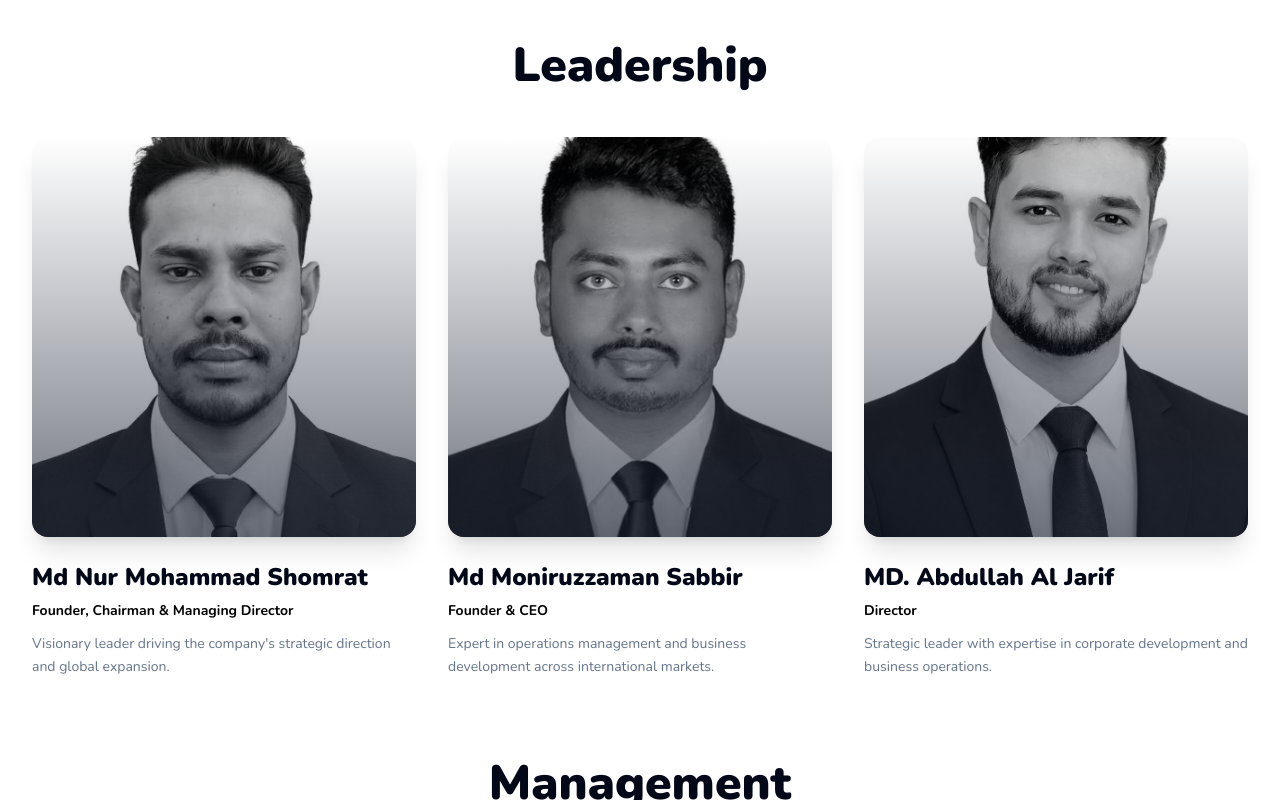
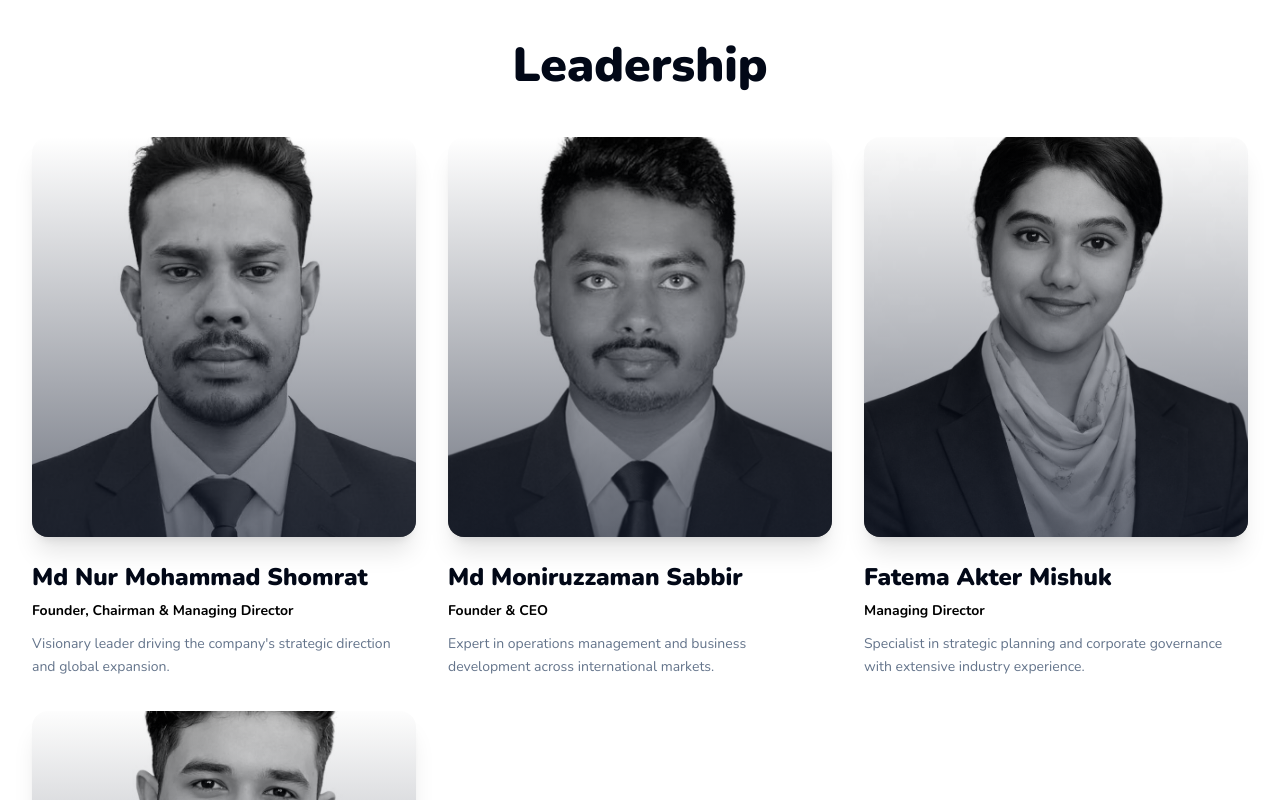
Before and after one commit to arifarman22/Jibran-CO-LTD, a Next.js app in the folder frontend/: page /team in a window 1280 px wide. Shown: the part 600-1400 px from the top of the page. Built offline with nearby package versions, Linux system fonts and the light colour scheme.

Commit message:
Add Fatema Akter Mishuk as Managing Director in Leadership team

```diff
--- a/frontend/src/app/team/page.tsx
+++ b/frontend/src/app/team/page.tsx
@@ -41,6 +41,14 @@ export default function TeamPage() {
         },
         {
           id: "3",
+          name: "Fatema Akter Mishuk",
+          role: "Managing Director",
+          bio: "Specialist in strategic planning and corporate governance with extensive industry experience.",
+          imageUrl: "/assets/fatema.jpg",
+          category: "Leadership"
+        },
+        {
+          id: "4",
           name: "MD. Abdullah Al Jarif",
           role: "Director",
           bio: "Strategic leader with expertise in corporate development and business operations.",
@@ -53,7 +61,7 @@ export default function TeamPage() {
       title: "Management",
       members: [
         {
-          id: "4",
+          id: "5",
           name: "Md. Toukir Ahmed",
           role: "General Manager",
           bio: "Experienced manager overseeing daily operations and team coordination.",
@@ -61,7 +69,7 @@ export default function TeamPage() {
           category: "Management"
         },
         {
-          id: "5",
+          id: "6",
           name: "Munna Badruzzaman",
           role: "Manager",
           bio: "Dedicated professional managing key business operations and client relations.",
@@ -69,7 +77,7 @@ export default function TeamPage() {
           category: "Management"
         },
         {
-          id: "6",
+          id: "7",
           name: "Md. Ruhul Amin",
           role: "Supervisor",
           bio: "Skilled supervisor ensuring quality standards and operational excellence.",
@@ -82,7 +90,7 @@ export default function TeamPage() {
       title: "Executive Officers",
       members: [
         {
-          id: "7",
+          id: "8",
           name: "Md. Yusuf Hossain",
           role: "Executive Officer",
           bio: "Dynamic executive handling critical business functions and client services.",
@@ -90,7 +98,7 @@ export default function TeamPage() {
           category: "Executive"
         },
         {
-          id: "8",
+          id: "9",
           name: "Md. Inzaman Badhon",
           role: "Executive Officer",
           bio: "Committed professional driving operational efficiency and excellence.",
@@ -98,7 +106,7 @@ export default function TeamPage() {
           category: "Executive"
         },
         {
-          id: "9",
+          id: "10",
           name: "Md. Mafuzur Rahman",
           role: "Executive Officer",
           bio: "Results-oriented executive focused on delivering exceptional outcomes.",
```
